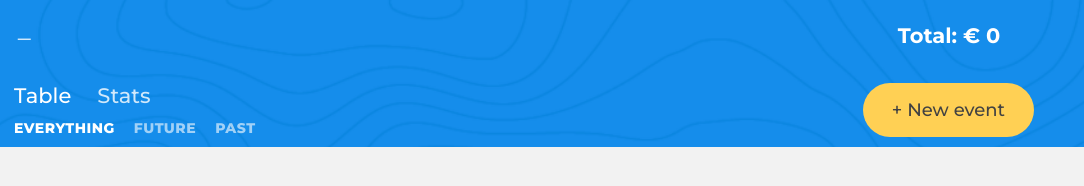
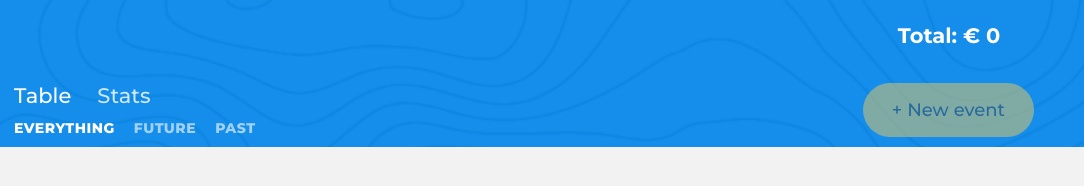
Before and after one commit to sasstr/235995-big-trip-9, a website built with webpack: page public/index.html in a window 1280 px wide. Shown: the full height of the page, 196-1280 px from the left. Built offline with nearby package versions, Linux system fonts and the light colour scheme.

Commit message:
Добавляет компонент кнопки New Event

```diff
--- a/public/index.html
+++ b/public/index.html
@@ -28,7 +28,6 @@
             <!-- Фильтры -->
           </div>
 
-          <button class="trip-main__event-add-btn  btn  btn--big  btn--yellow" type="button">New event</button>
         </div>
       </div>
     </header>
--- /dev/null
+++ b/src/components/button-new-event.js
@@ -0,0 +1,28 @@
+import {createElement} from './util';
+
+export default class ButtonNewEvent {
+  constructor(eventsAmount) {
+    this._element = null;
+    this._eventsAmount = eventsAmount;
+  }
+
+  getElement() {
+    if (!this._element) {
+      this._element = createElement(this.getTemplate());
+    }
+    return this._element;
+  }
+
+  removeElement() {
+    this._element = null;
+  }
+
+  _isDisabled() {
+    return this._eventsAmount > 0 ? `` : `disabled`;
+  }
+
+  getTemplate() {
+    return `<button class="trip-main__event-add-btn  btn  btn--big
+    btn--yellow" type="button" ${this._isDisabled()}>New event</button>`.trim();
+  }
+}
--- a/src/components/route-Information.js
+++ b/src/components/route-Information.js
@@ -48,7 +48,7 @@ export default class RouteInformation {
   }
 
   _isRoute(citiesAmount = 0) {
-    if (!citiesAmount || citiesAmount === 0) {
+    if (citiesAmount === 0) {
       return ``;
     }
     return citiesAmount < 3 ? `${this._citiesArray[0]} &nbsp;&mdash;&nbsp; ${this._citiesArray[citiesAmount - 1]}` :
@@ -59,7 +59,7 @@ export default class RouteInformation {
     return `<div class="trip-info__main">
     <h1 class="trip-info__title">${this._isRoute(this._citiesArray.length)}</h1>
 
-    <p class="trip-info__dates">${this._isStartDate(+this._days)}&nbsp;&mdash;&nbsp;${this._isEndDate(this._days)}</p>
+    <p class="trip-info__dates">${this._isStartDate(+this._days)}${this._isEndDate(this._days)}</p>
     </div>`.trim();
   }
 }
--- a/src/main.js
+++ b/src/main.js
@@ -10,6 +10,7 @@ import Filters from './components/filters';
 import Sort from './components/sort';
 import RouteInformation from './components/route-information';
 import NoPoint from './components/no-point';
+import ButtonNewEvent from './components/button-new-event';
 
 const menu = new Menu(getTripTabs());
 const filters = new Filters(getFilters());
@@ -23,7 +24,7 @@ const createEventsMockArray = (makeEventData, eventsNumberOnPage) => {
 
 // Создаем массив с моковыми данными.
 const eventsDataArray = createEventsMockArray(createEvent, EVENT_COUNT);
-
+const buttonNewEvent = new ButtonNewEvent(eventsDataArray.length);
 // сортировать ивенты до сортировки по дням.
 const sortedEventsData = eventsDataArray.sort((a, b) => a.eventTime.start - b.eventTime.start);
 
@@ -83,7 +84,9 @@ render(tripInfo, routeInformation.getElement());
 render(tripInfo, price.getElement());
 
 const tripControl = document.querySelector(`.trip-controls`);
+const tripMain = document.querySelector(`.trip-main`);
 
+render(tripMain, buttonNewEvent.getElement());
 render(tripControl, menu.getElement());
 render(tripControl, filters.getElement());
 
```
